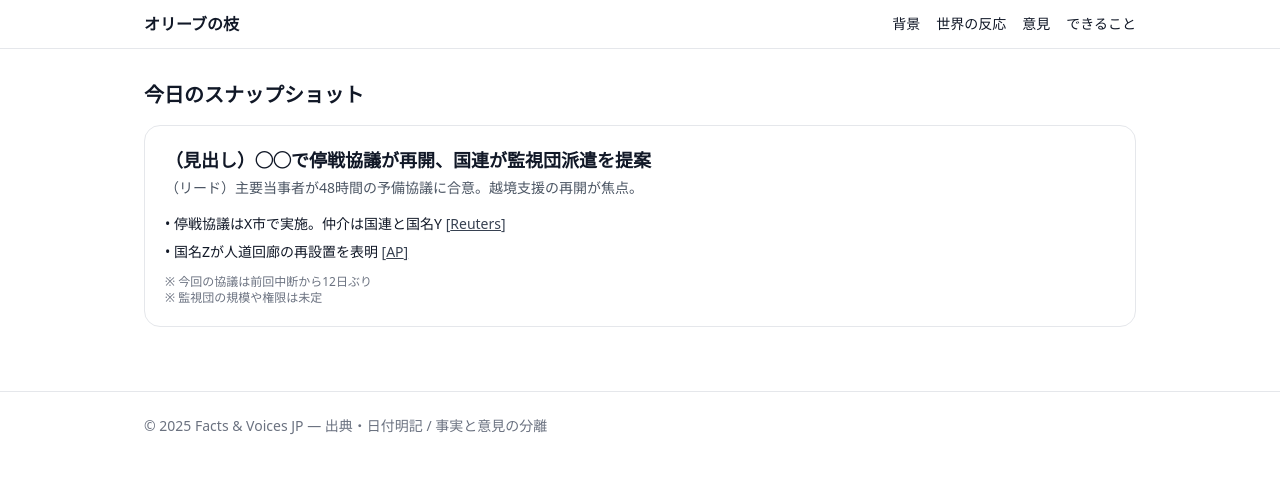
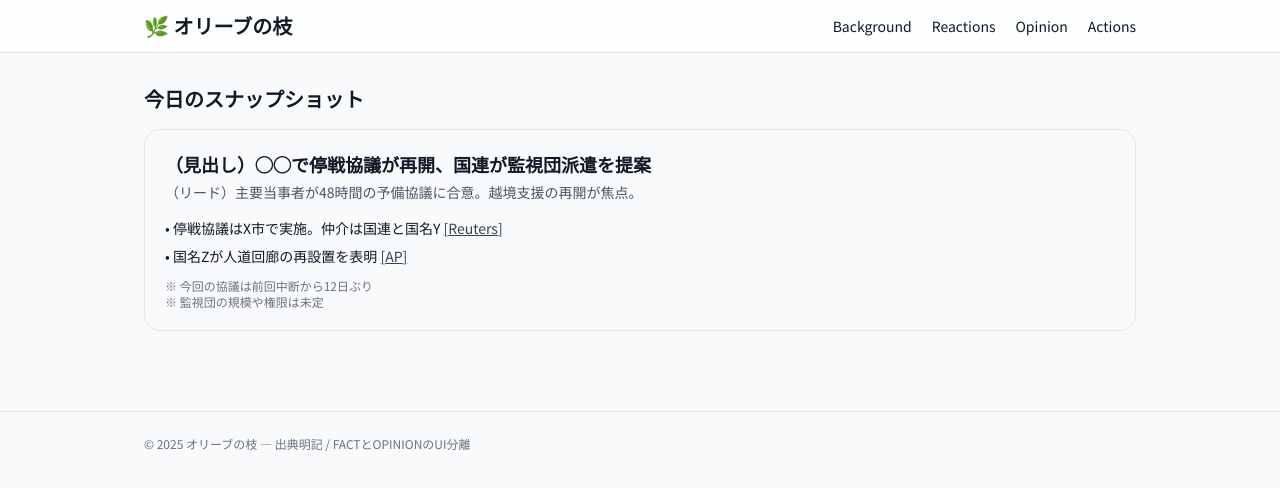
Before and after one commit to Yuki-with-the-mission/peace-from-japan, a Next.js app: page / in a window 1280 px wide. Shown: the top 488 px of the page. Built offline with nearby package versions, Linux system fonts and the light colour scheme.

Commit message:
style: header/footer layout

```diff
--- a/app/layout.tsx
+++ b/app/layout.tsx
@@ -1,35 +1,53 @@
-import './globals.css';
-import Link from 'next/link';
+// app/layout.tsx
+import "./globals.css";
+import { Analytics } from "@vercel/analytics/react";
+// 使っていればフォントも（任意）
+import { Noto_Sans_JP } from "next/font/google";
+const noto = Noto_Sans_JP({ subsets: ["latin"], weight: ["400", "700"], display: "swap" });
 
 export const metadata = {
-  metadataBase: new URL('https://example.com'), // 後で独自ドメインに差し替え
-  title: 'オリーブの枝：背景・事実・市民視点の3軸で整理するアーカイブ＋意見サイト',
-  description: '日本語で、背景・事実・市民視点の3軸で整理するアーカイブ＋意見サイト',
-  alternates: { canonical: '/' }
+  title: "オリーブの枝",
+  description: "FACTとOPINIONを分けて伝える最小ニュースアーカイブ",
 };
 
 export default function RootLayout({ children }: { children: React.ReactNode }) {
   return (
     <html lang="ja">
-      <body>
-        <header className="border-b bg-white/70 backdrop-blur sticky top-0 z-10">
-          <div className="container flex items-center justify-between py-3">
-            <Link href="/" className="font-bold">オリーブの枝</Link>
-            <nav className="flex gap-4 text-sm">
-              <Link href="/background" className="hover:underline">背景</Link>
-              <Link href="/reactions" className="hover:underline">世界の反応</Link>
-              <Link href="/opinion" className="hover:underline">意見</Link>
-              <Link href="/actions" className="hover:underline">できること</Link>
-            </nav>
-          </div>
-        </header>
-        <main className="container py-8">{children}</main>
-        <footer className="border-t mt-8">
-          <div className="container py-6 text-sm text-gray-500">
-            © {new Date().getFullYear()} Facts & Voices JP — 出典・日付明記 / 事実と意見の分離
-          </div>
-        </footer>
+      {/* フォント未使用なら className は "bg-gray-50 text-gray-900" だけでもOK */}
+      <body className={`${noto.className} bg-gray-50 text-gray-900`}>
+        <Header />
+        <main className="mx-auto max-w-5xl px-4 py-8">{children}</main>
+        <Footer />
+        <Analytics /> {/* 使っていなければ削除可 */}
       </body>
     </html>
   );
 }
+
+function Header() {
+  return (
+    <header className="sticky top-0 z-50 border-b bg-white/70 backdrop-blur">
+      <div className="mx-auto max-w-5xl px-4 py-3 flex items-center justify-between">
+        <a href="/" className="flex items-center gap-2 font-semibold">
+          <span className="text-xl">🌿 オリーブの枝</span>
+        </a>
+        <nav className="text-sm flex gap-5">
+          <a href="/background" className="hover:underline">Background</a>
+          <a href="/reactions" className="hover:underline">Reactions</a>
+          <a href="/opinion" className="hover:underline">Opinion</a>
+          <a href="/actions" className="hover:underline">Actions</a>
+        </nav>
+      </div>
+    </header>
+  );
+}
+
+function Footer() {
+  return (
+    <footer className="mt-12 border-t">
+      <div className="mx-auto max-w-5xl px-4 py-6 text-xs text-gray-500">
+        © 2025 オリーブの枝 — 出典明記 / FACTとOPINIONのUI分離
+      </div>
+    </footer>
+  );
+}
```
